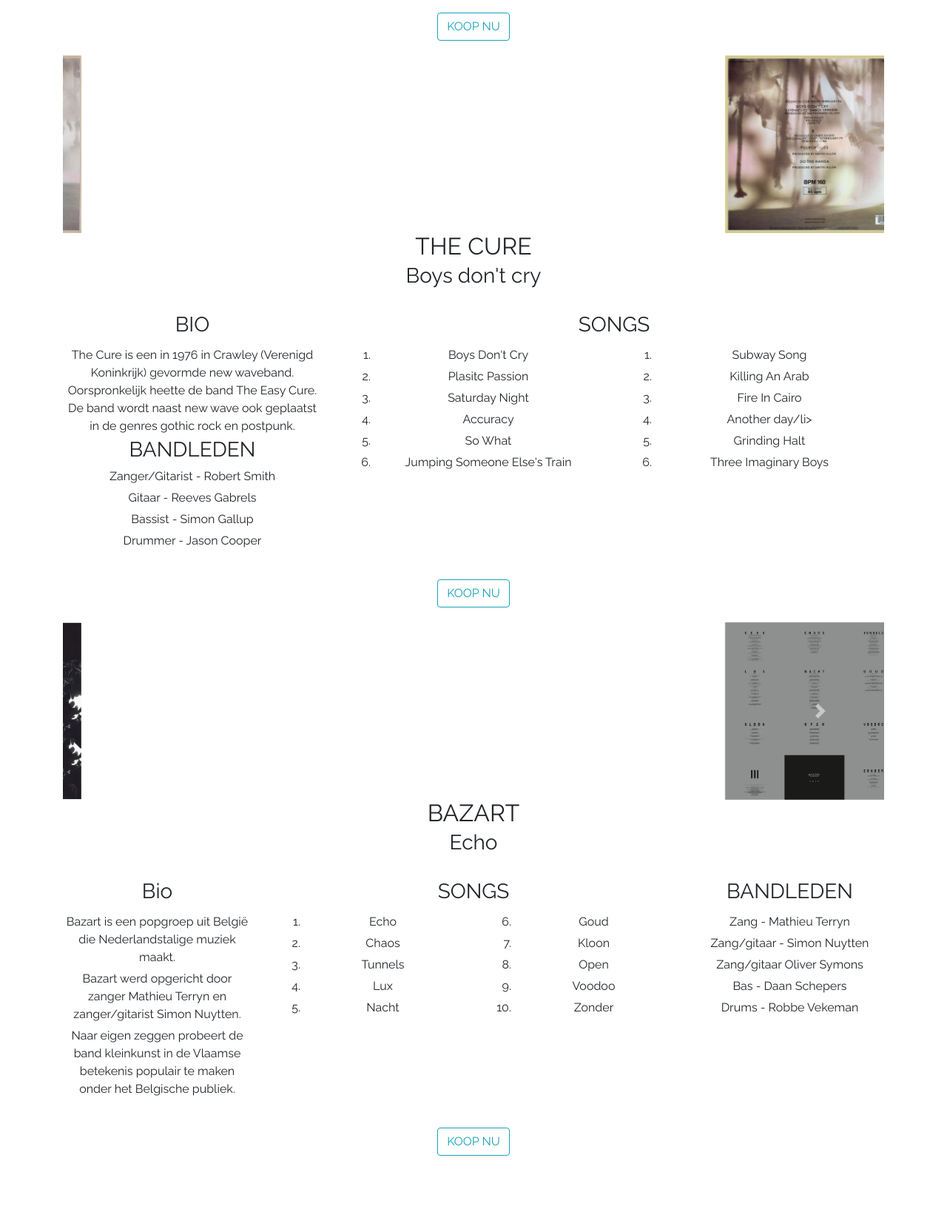
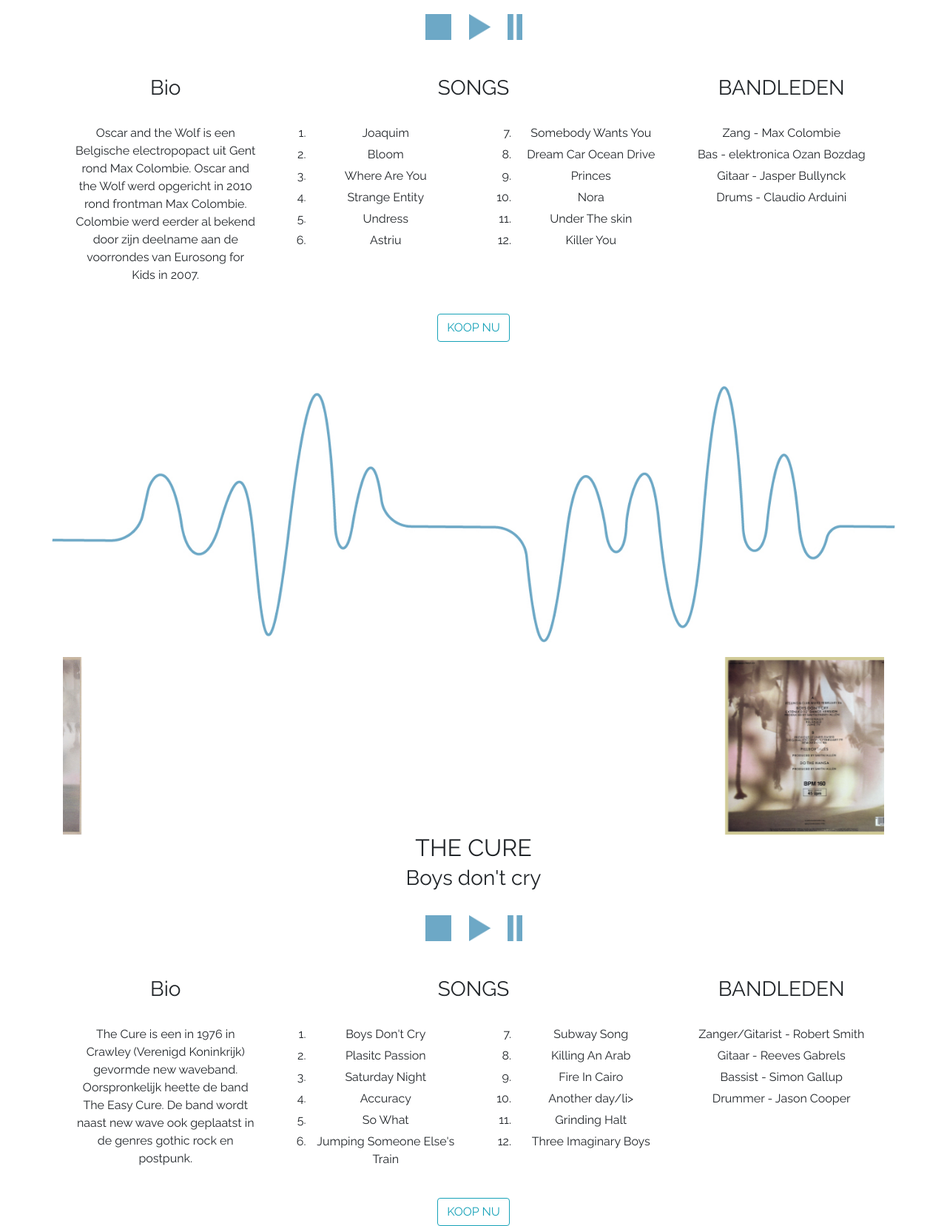
Before and after one commit to elindefo/itunes, a plain HTML site: page index.html in a window 1280 px wide. Shown: the part 1143-2800 px from the top of the page at 74% size. Before the commit the page ends 2725 px from the top, so only its background shows below. Drawn offline with nearby package versions, Linux system fonts and the light colour scheme.

Commit message:
derde upload

```diff
--- a/index.html
+++ b/index.html
@@ -12,23 +12,20 @@
 
 <body>
 <hero>
-
+        <img class="foto1" src="img/boven.jpg"  />
+        <h2 class="mytunes foto2"> MY TUNES</h2>
+        </div>
 </hero>
 
+<body>
+
+
 <!-- head -->
-<div class="container">
-    <div class="row">
-        <div class="col-12">
-            <article>
-                <!-- paginatitel-->
-                <h1 class="mytunes">MY TUNES</h1>
-            </article>
-        </div>
-    </div>
-</div>
+
 
 <!-- artiesten -->
 <div class="container">
+        <A NAME="welkom">
         <div class="row">
     <div class="col-12 ">
     <ul class="nav flex-column">
@@ -46,7 +43,7 @@
  <!-- einde artiesten-->
 
 
-<!-- begin textbox 1.0 -->
+<!-- begin textbox foto's Oscar -->
 <div class="container">
     <div class="row">
         <A NAME="oscar">
@@ -80,27 +77,50 @@
                       </div>
             <h2>OSCAR AND THE WOLF</h2>
                 <h3 class="ondertitel"> Entity</h3>
-                    <p>vierkant driehoek streepjes</p>
-            </article>
-    </div>
-    <!-- einde textbox -->
 
-<!-- begin textbox 1.1 -->
+
+
+
+    <p>
+            <img class="pijl" src="img/vierkant.jpg"/>
+            <a data-toggle="collapse" href="#collapseExample" aria-expanded="false" aria-controls="collapseExample">
+                    <img class="pijl2" src="img/driehoek.jpg"/>
+            </a>
+            <img class="pijl" src="img/streep.jpg"/>
+        </p>
+              <div  id="collapseExample">
+                <div>
+
+<!-- einde textbox foto's oscar-->
+
+<!-- begin textbox titels oscar -->
     <div class="container">
             <div class="row">
-<div class="col-12 col-sm-6 col-md-4">
+                <div class="col-12 col-sm-6 col-md-3 midden">
+                    <h3>Bio</h3>
+                </div>
+                <div class="col-12 col-sm-6 col-md-6 midden">
+                    <h3>SONGS</h3>
+                </div>
+                <div class="col-12 col-sm-6 col-md-3 midden">
+                    <h3>BANDLEDEN</h3>
+                </div>
+<!-- einde textbox titels oscar-->
+
+<!-- begin textbox bio oscar -->
+<div class="container">
+    <div class="row">
+<div class="col-12 col-sm-6 col-md-3">
     <article>
-        <h3>Bio</h3>
         <p>Oscar and the Wolf is een Belgische electropopact uit Gent rond Max Colombie.
             Oscar and the Wolf werd opgericht in 2010 rond frontman Max Colombie. Colombie werd eerder al bekend door zijn deelname aan de voorrondes van Eurosong for Kids in 2007.</p>
     </article>
 </div>
-<!-- einde textbox -->
+<!-- einde textbox bio oscar -->
 
-<!-- begin textbox 1.2 -->
-    <div class="col-12 col-sm-6 col-md-4">
+<!-- begin textbox liedjes 1 oscar -->
+<div class="col-12 col-sm-6 col-md-3">
         <article>
-                <h3>SONGS</h3>
             <ol>
                 <li>Joaquim</li>
                 <li>Bloom</li>
@@ -108,6 +128,15 @@
                 <li>Strange Entity</li>
                 <li>Undress</li>
                 <li>Astriu</li>
+            </ol>
+        </article>
+    </div>
+<!-- einde textbox liedjes 1 oscar -->
+
+<!-- begin textbox liedjes 2 oscar -->
+<div class="col-12 col-sm-6 col-md-3">
+        <article>
+                <ol start=7>
                     <li>Somebody Wants You</li>
                     <li>Dream Car Ocean Drive</li>
                     <li>Princes</li>
@@ -117,28 +146,39 @@
                 </ol>
             </article>
         </div>
-<!-- einde textbox -->
+<!-- einde textbox liedjes 1 oscar -->
 
-<!-- begin textbox 1.3 -->
-<div class="col-12 col-sm-6 col-md-4">
+<!-- begin textbox bandleden oscar -->
+<div class="col-12 col-sm-6 col-md-3">
     <article>
-        <h3>Bandleden</h3>
             <p>Zang	- Max Colombie</p>
             <p>Bas - elektronica	Ozan Bozdag</p>
             <p>Gitaar - Jasper Bullynck</p>
             <p>Drums - Claudio Arduini</p>
     </article>
 </div>
-
+<!-- begin textbox bandleden oscar -->
+<!-- begin textbox koop oscar -->
 <div class="col-12">
         <article>
             <button type="button" class="btn btn-outline-info">KOOP NU</button>
         </article>
 </div>
-<!-- einde textbox -->
+<!-- einde textbox koop oscar-->
 
 
-<!-- begin textbox 2.0  -->
+</div>
+</div>
+
+</article>
+</div>
+
+<img class="midden foto1" src="img/midden.jpg"  />
+
+<!-- TEST-->
+
+<!-- TEST-->
+<!-- begin textbox foto's the cure  -->
 <div class="container">
         <div class="row">
                 <A NAME="thecure">
@@ -172,36 +212,45 @@
                                           </div>
                                 <h2>THE CURE</h2>
                                 <h3 class="ondertitel"> Boys don't cry</h3>
+
+
+
+
+                                <p>
+                                        <img class="pijl" src="img/vierkant.jpg"/>
+                                        <a data-toggle="collapse" href="#collapseExample" aria-expanded="false" aria-controls="collapseExample">
+                                                <img class="pijl2" src="img/driehoek.jpg"/>
+                                        </a>
+                                        <img class="pijl" src="img/streep.jpg"/>
+                                    </p>
+                                          <div  id="collapseExample">
+                                            <div>
+<!-- einde textbox foto's the cure-->
+<!-- begin textbox titels the cure -->
+        <div class="container">
+                <div class="row">
+                    <div class="col-12 col-sm-6 col-md-3 midden">
+                        <h3>Bio</h3>
+                    </div>
+                    <div class="col-12 col-sm-6 col-md-6 midden">
+                        <h3>SONGS</h3>
+                    </div>
+                    <div class="col-12 col-sm-6 col-md-3 midden">
+                        <h3>BANDLEDEN</h3>
+                    </div>
+<!-- einde textbox titels the cure-->
+<!-- begin textbox bio the cure -->
+<div class="container">
+        <div class="row">
+    <div class="col-12 col-sm-6 col-md-3">
+        <article>
+                <p>The Cure is een in 1976 in Crawley (Verenigd Koninkrijk) gevormde new waveband. Oorspronkelijk heette de band The Easy Cure. De band wordt naast new wave ook geplaatst in de genres gothic rock en postpunk.</p>
         </article>
     </div>
-        <!-- einde textbox -->
-<div class="container">
-    <div class="row">
-        <div class="col-12 col-sm-6 col-md-4 midden">
-            <h3>BIO</h3>
+<!-- einde textbox bio the cure-->
 
-        </div>
-        <div class="col-12 col-sm-6 col-md-8 midden">
-            <h3>SONGS</h3>
-        </div>
-
-    <!-- begin textbox 2.1 -->
-    <div class="container">
-        <div class="row">
-    <div class="col-12 col-sm-6 col-md-4">
-            <article>
-                    <p>The Cure is een in 1976 in Crawley (Verenigd Koninkrijk) gevormde new waveband. Oorspronkelijk heette de band The Easy Cure. De band wordt naast new wave ook geplaatst in de genres gothic rock en postpunk.</p>
-            <h3>BANDLEDEN</h3>
-            <p>Zanger/Gitarist - Robert Smith</p>
-            <p>Gitaar - Reeves Gabrels</p>
-            <p>Bassist - Simon Gallup</p>
-            <p>Drummer - Jason Cooper</p>
-        </article>
-    </div>
-    <!-- einde textbox -->
-
-    <!-- begin textbox 1.2 -->
-    <div class="col-12 col-sm-6 col-md-4">
+<!-- begin textbox liedjes 1 the cure -->
+<div class="col-12 col-sm-6 col-md-3">
         <article>
             <ol>
                 <li>Boys Don't Cry</li>
@@ -213,10 +262,11 @@
             </ol>
         </article>
     </div>
-    <!-- einde textbox -->
-    <div class="col-12 col-sm-6 col-md-4">
+<!-- einde textbox liedjes 1 the cure-->
+<!-- begin textbox liedjes 2 the cure -->
+<div class="col-12 col-sm-6 col-md-3">
         <article>
-                <ol>
+                <ol start=7>
                     <li>Subway Song</li>
                     <li>Killing An Arab</li>
                     <li>Fire In Cairo</li>
@@ -226,15 +276,36 @@
                 </ol>
             </article>
         </div>
-<!-- begin textbox 2.3 -->
+<!-- einde textbox liedjes 2 the cure-->
 
-<!-- einde textbox -->
+<!-- begin textbox bandleden the cure-->
+
+    <div class="col-12 col-sm-6 col-md-3">
+            <article>
+            <p>Zanger/Gitarist - Robert Smith</p>
+            <p>Gitaar - Reeves Gabrels</p>
+            <p>Bassist - Simon Gallup</p>
+            <p>Drummer - Jason Cooper</p>
+        </article>
+    </div>
+<!-- einde textbox bandleden the cure-->
+
+<!-- einde textbox koop the cure-->
 
 <div class="col-12">
         <article>
             <button type="button" class="btn btn-outline-info">KOOP NU</button>
         </article>
 </div>
+<!-- einde textbox koop the cure-->
+</div>
+</div>
+
+</article>
+</div>
+
+<img class="midden foto1" src="img/midden.jpg"  />
+
 
 <!-- begin textbox 3.0 -->
 <div class="container">
@@ -270,6 +341,10 @@
                       </div>
             <h2>BAZART</h2>
             <h3 class="ondertitel">Echo</h3>
+            <img class="pijl" src="img/vierkant.jpg"/>
+            <img class="pijl2" src="img/driehoek.jpg"/>
+            <img class="pijl" src="img/streep.jpg"/>
+
             </article>
     </div>
 <!-- einde textbox -->
@@ -290,8 +365,7 @@
         <div class="row">
     <div class="col-12 col-sm-6 col-md-3">
         <article>
-            <p>Bazart is een popgroep uit België die Nederlandstalige muziek maakt.</p>
-            <p>Bazart werd opgericht door zanger Mathieu Terryn en zanger/gitarist Simon Nuytten.</p> Naar eigen zeggen probeert de band kleinkunst in de Vlaamse betekenis populair te maken onder het Belgische publiek.</p>
+            <p>Bazart is een popgroep uit België die Nederlandstalige muziek maakt.Bazart werd opgericht door zanger Mathieu Terryn en zanger/gitarist Simon Nuytten.</p> Naar eigen zeggen probeert de band kleinkunst in de Vlaamse betekenis populair te maken onder het Belgische publiek.</p>
         </article>
     </div>
 <!-- einde textbox -->
@@ -340,18 +414,11 @@
 <!-- einde textbox -->
 
 <!--footer-->
+<img class="onder" src="img/onder.jpg" />
+
 <!--social media-->
 
-<div class="sf-grid__wrapper">
-        <div class="sf-grid__container">
-            <div class="sf-grid__row">
-                <footer class="pre-footer">
-                    <div class="sf-grid__column-xxsm-12">
 
-                    </div>
-            </div>
-        </div>
-    </div>
 
 <!-- einde footer-->
 
--- a/main.css
+++ b/main.css
@@ -96,10 +96,7 @@
 }
 
 
-.mytunes {
 
-    margin-top:150px;
-}
 -----------------------------------
 
 
@@ -133,4 +130,53 @@
 
 .fa-twitter-square grijs {
     color: hsl( 202, 33.3%, 84%);
-    font-size: 2.5em;
+    font-size: 2.5em;}
+
+
+.foto1 {
+        position: relative;
+        width: 100%;
+        height: 100%;
+        z-index: 1;
+    }
+
+.foto2 {
+        position: absolute;
+        text-align: center;
+        top:25%;
+        width: 100%;
+        z-index:90;
+        color:white;
+    font-size:5em;    }
+
+
+.pijl,
+.pijl2{
+    margin-left:10px;
+    margin-right:9px;
+    margin-bottom:25px;
+    position:center
+    display: block;
+    height:35px;
+    width:auto;
+
+}
+
+.pijl2:hover{
+    height:40px;
+    width:auto;
+    opacity:0.5;
+
+
+}
+
+.midden{
+    width: 100%;
+    height: 100%;
+    margin-top:20px;
+    margin-bottom:20px;
+}
+.onder{
+    width: 100%;
+    height: 100%;
+}
```
Also changed, not shown: img/Naamloos-2.jpg (added), img/boven.jpg (added), img/boven2.jpg (added), img/driehoek.jpg (added), img/midden.jpg (added), img/onder.jpg (added), img/pijlen1.jpg (added), img/streep.jpg (added), img/vierkant.jpg (added), 1 other file. Lines whose indentation alone changed are shown as unchanged.
